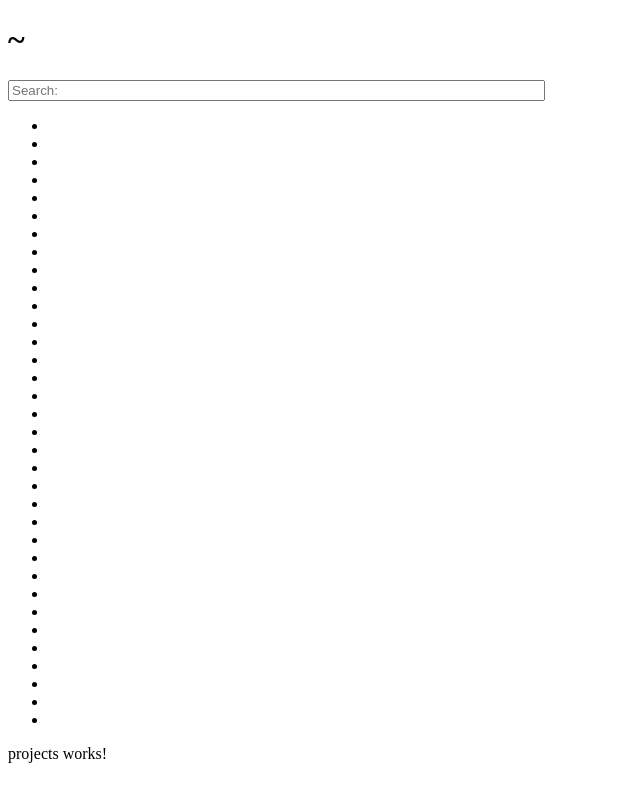
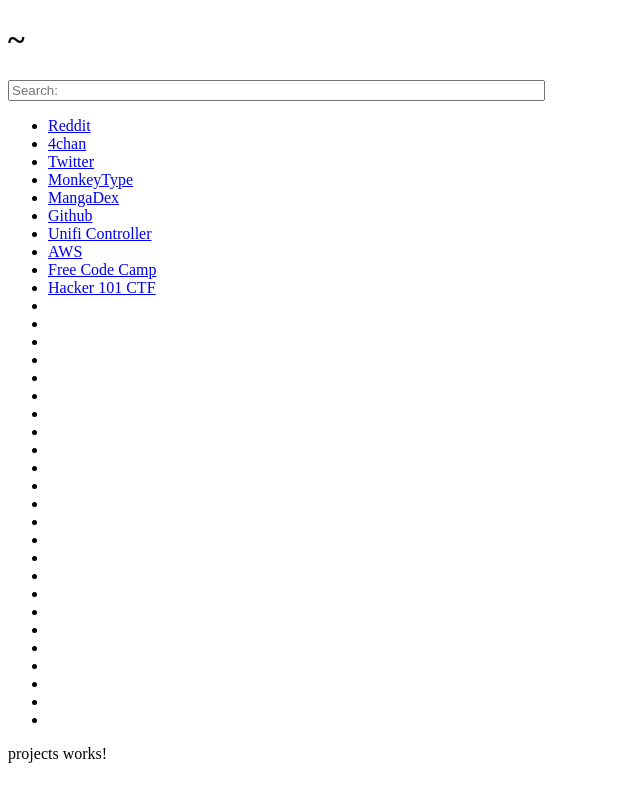
Before and after one commit to tacobell1896/homepage, an Angular app: page / in a window 1280 px wide. Shown: the whole page, without its empty margins (0-640 px from the left). Built offline with nearby package versions, Linux system fonts and the light colour scheme.

Commit message:
add listing

```diff
--- a/src/app/favorites/favorites.component.html
+++ b/src/app/favorites/favorites.component.html
@@ -1,4 +1,4 @@
 <!--<h3>{{category}}</h3>-->
 <ul>
-    <li *ngFor="let link of links"></li>
+    <li *ngFor="let link of links"><a href="{{link.url}}">{{link.name}}</a></li>
 </ul>
--- a/src/app/link-list.ts
+++ b/src/app/link-list.ts
@@ -4,13 +4,13 @@
     { name: 'Reddit', url: 'https://reddit.com', category: 'Bored'},
     { name: '4chan', url: 'https://boards.4chan.org', category: 'Bored'},
     { name: 'Twitter', url: 'https://twitter.com', category: 'Bored'},
-    { name: '', url: '', category: ''},
-    { name: '', url: '', category: ''},
-    { name: '', url: '', category: ''},
-    { name: '', url: '', category: ''},
-    { name: '', url: '', category: ''},
-    { name: '', url: '', category: ''},
-    { name: '', url: '', category: ''},
+    { name: 'MonkeyType', url: 'https://monkeytype.com', category: 'Bored'},
+    { name: 'MangaDex', url: 'https://mangadex.org', category: 'Bored'},
+    { name: 'Github', url: 'https://github.com', category: 'Productivity'},
+    { name: 'Unifi Controller', url: 'https://unifi.ubnt.com', category: 'Productivity'},
+    { name: 'AWS', url: 'https://aws.amazon.com', category: 'Productivity'},
+    { name: 'Free Code Camp', url: 'https://freecodecamp.org', category: ''},
+    { name: 'Hacker 101 CTF', url: 'https://www.hacker101.com', category: ''},
     { name: '', url: '', category: ''},
     { name: '', url: '', category: ''},
     { name: '', url: '', category: ''},
@@ -36,3 +36,29 @@
     { name: '', url: '', category: ''},
     { name: '', url: '', category: ''},
 ]
+/*
+						"></a></li>
+						url: 'https://www.hackerone.com">HackerOne</a></li>
+						url: 'https://robinhood.com">Robinhood</a></li>
+						url: 'https://coinbase.com">Coinbase</a></li>
+						url: 'https://binance.us">Binance</a></li>
+						url: 'https://tdameritrade.com">TD Ameritrade</a></li>
+						url: 'https://us.etrade.com">E-Trade</a></li>
+						url: 'https://news.ycombinator.com">Hacker News</a></li>
+						url: 'https://arstechnica.com">Ars Technica</a></li>
+						url: 'https://theverge.com">The Verge</a></li>
+						url: 'https://polygon.com">Polygon</a></li>
+						url: 'https://bleepingcomputer.com">Bleeping Computer</a></li>
+						url: 'https://news.google.com">Google News</a></li>
+						url: 'https://wiki.archlinux.org">Arch Wiki</a></li>
+						url: 'https://www.wikipedia.org">Wikipedia</a></li>
+						url: 'https://exploit-db.com">Exploit Database</a></li>
+						url: 'https://stackoverflow.com">StackOverflow</a></li>
+						url: 'https://developer.mozilla.org">Mozilla Developer Network</a></li>
+						url: 'https://youtube.com">YouTube</a></li>
+						url: 'https://twitch.tv">Twitch</a></li>
+						url: 'https://crunchyroll.com">Crunchyroll</a></li>
+						url: 'https://netflix.com">Netflix</a></li>
+						url: 'https://hulu.com">Hulu</a></li>
+						url: 'https://www.amazon.com/Amazon-Video/b/?&node=2858778011">Prime Video</a></li>
+                        */
```
